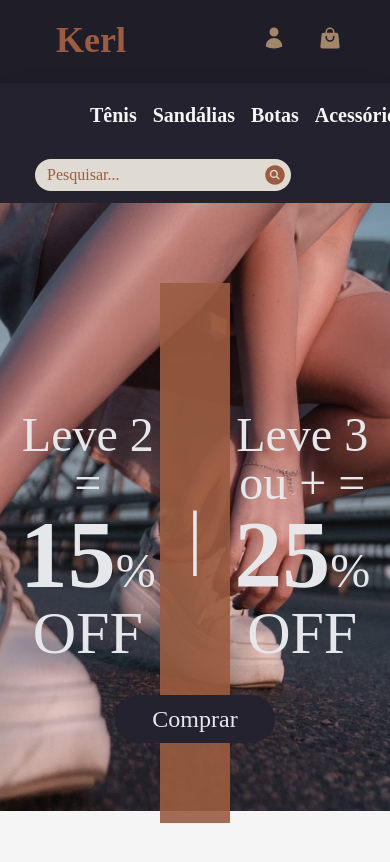
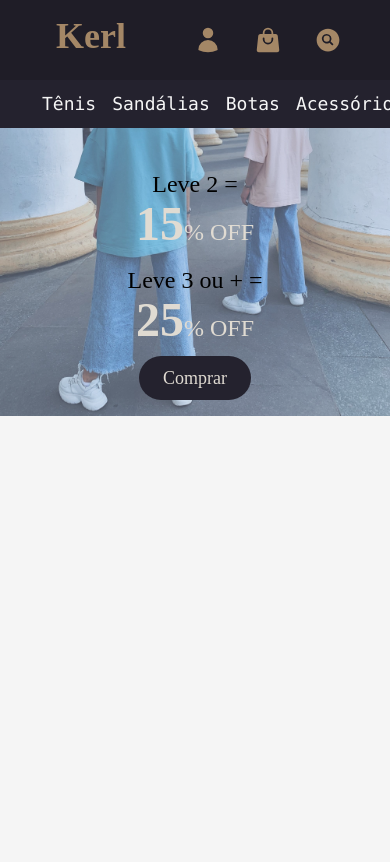
Before and after one commit to AkayMK/Teste, a website: page src/index.html in a window 390 px wide. Drawn offline with Linux system fonts and the light colour scheme; a web font is replaced by a local one.

Commit message:
Responsive upper part

```diff
--- a/src/index.html
+++ b/src/index.html
@@ -8,47 +8,51 @@
     <title>Tailwind CSS</title>
 </head>
 
-<body class="bg-claro-100 font-kalnia ">
+<body class="bg-claro-100 font-kalnia">
+
     <!-- header -->
 
     <header class="bg-escuro-200 ">
         <div class="flex justify-between p-4">
-            <div class="w-20 text-center text-cafe-300">
-                <h1 class="text-4xl mx-10 font-semibold py-1">Kerl</h1>
+            <div class="w-20 text-center text-cafe-100">
+                <a href="#" class="text-4xl mx-10 font-semibold">Kerl</a>
             </div>
 
-            <div class="w-6/12 flex space-x-8 justify-end mr-8">
-                <div class="py-2.5 text-cafe-100 ">
-                    <button class="flex gap-2">
-                        <svg xmlns="http://www.w3.org/2000/svg" viewBox="0 0 24 24" fill="currentColor" class="w-6 h-6">
+            <div class="w-6/12 flex space-x-8 justify-end mr-8 py-2.5 text-cafe-100">
+                <a href="#" class="flex gap-2">
+                    <svg xmlns="http://www.w3.org/2000/svg" viewBox="0 0 24 24" fill="currentColor"
+                        class="w-7 h-7 hover:text-claro-300 md:hover:text-cafe-100">
                         <path fill-rule="evenodd"
                             d="M7.5 6a4.5 4.5 0 119 0 4.5 4.5 0 01-9 0zM3.751 20.105a8.25 8.25 0 0116.498 0 .75.75 0 01-.437.695A18.683 18.683 0 0112 22.5c-2.786 0-5.433-.608-7.812-1.7a.75.75 0 01-.437-.695z"
                             clip-rule="evenodd" />
                     </svg>
-                        <p
-                            class=" font-semibold text-xl hidden md:inline hover:underline  font-comforta text-claro-300 ">
-                            Entre
-                            ou cadastre-se
-                        </p>
-                    </button>
 
-                </div>
+                    <p class="font-semibold text-xl hidden md:inline hover:underline  font-comforta text-claro-300">
+                        Entre ou cadastre-se</p>
+                </a>
 
-
-                <div class="text-cafe-100 py-2.5 hover:text-claro-300">
-                    <button class="text-xl ">
-                        <svg xmlns="http://www.w3.org/2000/svg" viewBox="0 0 24 24" fill="currentColor" class="w-6 h-6">
+                <a href="#" class="text-xl text-cafe-100 hover:text-claro-300">
+                    <svg xmlns="http://www.w3.org/200/svg" viewBox="0 0 24 24" fill="currentColor" class="w-7 h-7">
                         <path fill-rule="evenodd"
                             d="M7.5 6v.75H5.513c-.96 0-1.764.724-1.865 1.679l-1.263 12A1.875 1.875 0 004.25 22.5h15.5a1.875 1.875 0 001.865-2.071l-1.263-12a1.875 1.875 0 00-1.865-1.679H16.5V6a4.5 4.5 0 10-9 0zM12 3a3 3 0 00-3 3v.75h6V6a3 3 0 00-3-3zm-3 8.25a3 3 0 106 0v-.75a.75.75 0 011.5 0v.75a4.5 4.5 0 11-9 0v-.75a.75.75 0 011.5 0v.75z"
+                            clip-rule="evenodd" />
+                    </svg>
+                </a>
+
+                <button class="md:hidden hover:text-claro-300">
+                    <svg xmlns="http://www.w3.org/2000/svg" viewBox="0 0 24 24" fill="currentColor" class="w-7 h-7 ">
+                        <path d="M8.25 10.875a2.625 2.625 0 115.25 0 2.625 2.625 0 01-5.25 0z" />
+                        <path fill-rule="evenodd"
+                            d="M12 2.25c-5.385 0-9.75 4.365-9.75 9.75s4.365 9.75 9.75 9.75 9.75-4.365 9.75-9.75S17.385 2.25 12 2.25zm-1.125 4.5a4.125 4.125 0 102.338 7.524l2.007 2.006a.75.75 0 101.06-1.06l-2.006-2.007a4.125 4.125 0 00-3.399-6.463z"
                             clip-rule="evenodd" />
                     </svg>
                 </button>
             </div>
         </div>
-        </div>
-        <div class="flex flex-col md:flex-row justify-between shadow-2xl bg-escuro-100">
+
+        <div class="flex flex-col md:flex-row bg-escuro-100">
             <div class="w-screen p-2.5">
-                <ul class="mx-20 py-2 flex gap-4 text-claro-100 font-comforta font-semibold text-xl">
+                <ul class="mx-8 md:mx-20 md:py-2 flex gap-4 text-claro-100 font-mono text-lg">
                     <li><a class="hover:text-claro-300" href="#">Tênis</a></li>
                     <li><a class="hover:text-claro-300" href="#">Sandálias</a></li>
                     <li><a class="hover:text-claro-300" href="#">Botas</a></li>
@@ -58,10 +62,10 @@
 
             <!-- Search -->
 
-            <div class="m-3 mx-auto">
+            <div class="my-4 mx-auto hidden md:inline ">
                 <div class="flex mr-16 bg-claro-300 rounded-full text-cafe-300">
-                    <input class="bg-transparent placeholder-cafe-300 focus:outline-none mx-3 my-1" type="search"
-                        name="Pesquisa" id="Search" placeholder="Pesquisar..."></input>
+                    <input class="bg-transparent placeholder-cafe-300 tracking-wider focus:outline-none mx-3 my-1"
+                        type="search" name="Pesquisa" id="Search" placeholder="Pesquisar..."></input>
                     <label class="" for="Search">
                         <svg xmlns="http://www.w3.org/2000/svg" viewBox="0 0 24 24" fill="currentColor"
                             class="w-6 h-6 m-1">
@@ -74,31 +78,40 @@
 
                 </div>
             </div>
+
+            <!-- /Search -->
         </div>
     </header>
 
     <!-- /header -->
 
     <!-- main -->
-    <main class="">
-        <div class="bg-[url('../img/mulher-sapato22.jpg')] h-[38rem] bg-cover bg-center px-40 py-20">
-            <div class="grid flex justify-center bg-cafe-300/90 ">
-                <div class="flex space-x-8 mt-32 text-center items-center text-5xl text-gray-200">
-                    <p class="">Leve 2 = <br> <strong class="text-8xl">15</strong>% <span class="text-6xl">OFF</span>
+    <main>
+        <div
+            class="bg-[url('../img/mulher-costa2.jpg')] bg-bottom h-[18rem] md:h-[38rem] bg-cover md:bg-bottom md:px-40 md:py-20">
+            <div class="grid flex justify-center h-[18rem] md:h-[28rem] bg-blue-200/30 ">
+                <div
+                    class="flex flex-col md:flex-row mt-10 md:mt-32 text-center items-center text-2xl md:text-5xl gap-4">
+                    <p>Leve 2 = <br> <strong class="text-5xl md:text-8xl text-claro-300">15</strong><span
+                            class="text-claro-300">%
+                            OFF</span>
                     </p>
-                    <p class="text-7xl font-thin">|</p>
-                    <p class="">Leve 3 ou + = <br> <strong class="text-8xl">25</strong>% <span
-                            class="text-6xl">OFF</span></p>
-
+                    <p class="hidden md:inline text-9xl font-semibold">|</p>
+                    <p>Leve 3 ou + = <br> <strong class="text-5xl md:text-8xl text-claro-300">25</strong><span
+                            class="text-claro-300">% OFF</span></p>
                 </div>
-                <a class="bg-escuro-100 w-40 p-2 rounded-full mt-8 mb-20 mx-auto text-2xl text-center text-gray-200 hover:text-cafe-100"
+                <a class="bg-escuro-100 w-28 mb-8 mt-3 md:w-40 p-2 rounded-full md:mb-28 md:mt-8 mx-auto text-lg md:text-2xl text-center text-claro-300 hover:text-cafe-100"
                     href="#">Comprar</a>
             </div>
         </div>
     </main>
-    <br><br><br><br><br>
-    <br><br><br><br><br>
-    <br><br><br><br><br>
+
+    <section>
+
+    </section>
+    <br><br>
+    <br><br>
+    <br><br>
 
     <!-- /main -->
 
```
Also changed, not shown: dist/output.css, img/mulher-costa.jpg (added), img/mulher-costa2.jpg (added). Lines whose indentation alone changed are shown as unchanged.
